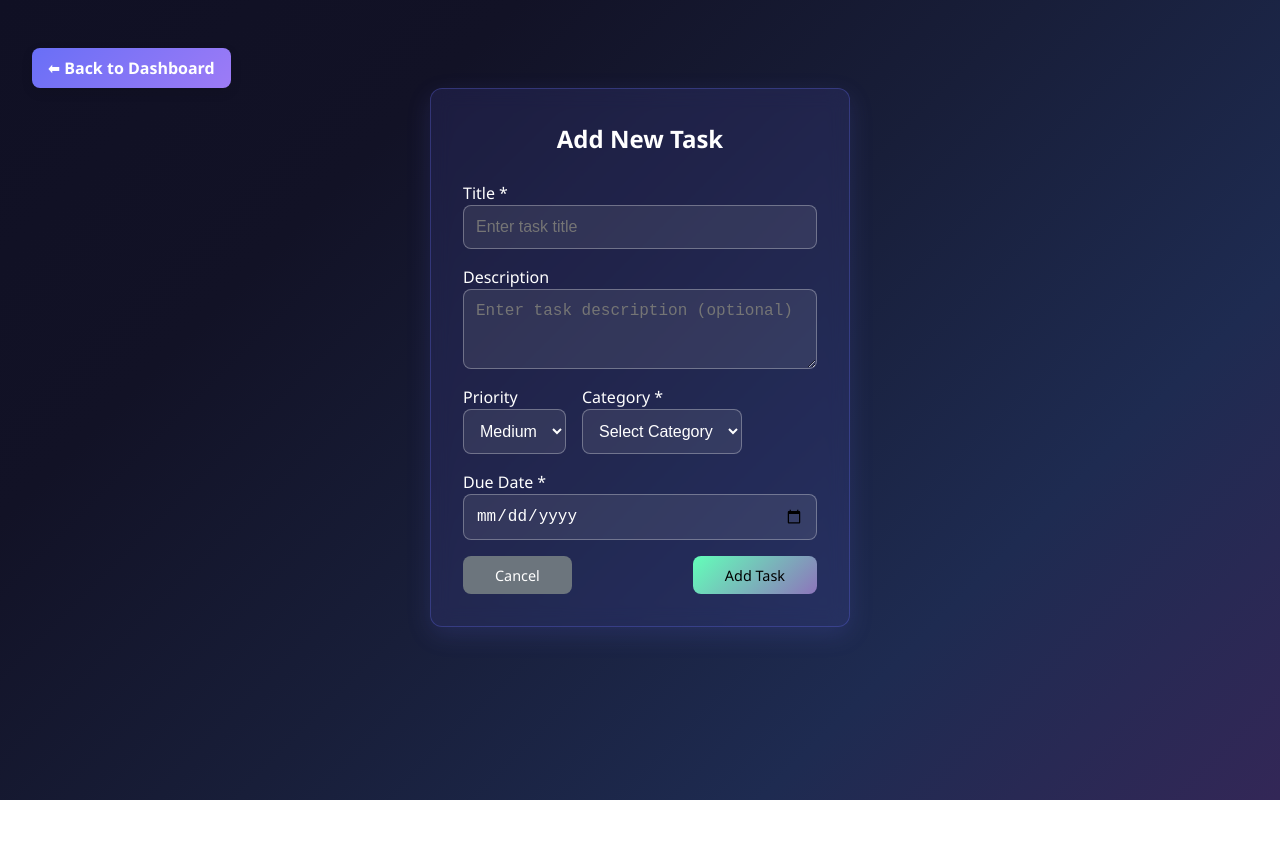
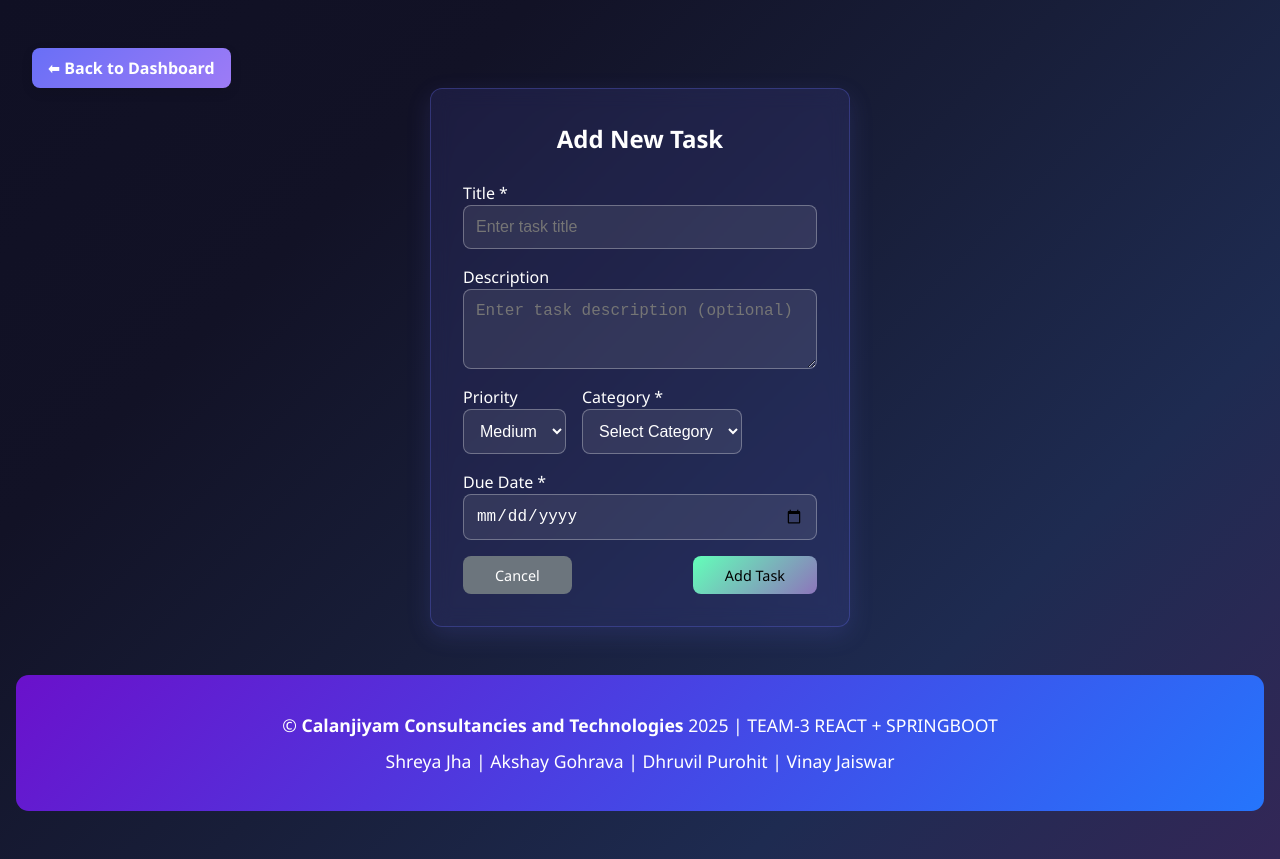
Before and after one commit to Akshaygohrava/Task-Management-System, a React (Vite) app: page /add-task in a window 1280 px wide. Before the commit the page ends 800 px from the top, so only its background shows below. Built offline with nearby package versions, Linux system fonts and the light colour scheme.

Commit message:
An Footer Updated

```diff
--- a/src/Components/TaskMng/AddTask.jsx
+++ b/src/Components/TaskMng/AddTask.jsx
@@ -162,6 +162,17 @@ const AddTask = () => {
           </div>
         </form>
       </div>
+       {/* ✅ Add beautiful footer here */}
+      <footer className="app-footer">
+  <p>
+    © <a href="https://www.calanjiyam.com" target="_blank" rel="noopener noreferrer">
+      Calanjiyam Consultancies and Technologies
+    </a> 2025 | TEAM-3 REACT + SPRINGBOOT
+  </p>
+  <p>
+    Shreya Jha | Akshay Gohrava | Dhruvil Purohit | Vinay Jaiswar
+  </p>
+</footer>
     </div>
   );
 };
--- a/src/Components/TaskMng/ManageTasks.css
+++ b/src/Components/TaskMng/ManageTasks.css
@@ -296,3 +296,36 @@
 }
 
 /* ✅ Other styles remain the same */
+
+
+/* === Beautiful Footer === */
+.app-footer {
+  width: 100%;
+  background: linear-gradient(135deg, #6a11cb, #2575fc);
+  color: #fff;
+  text-align: center;
+  padding: 2rem 1rem;
+  margin-top: 3rem;
+  font-family: 'Segoe UI', Tahoma, Geneva, Verdana, sans-serif;
+  font-size: 1.1rem;
+  border-radius: .8rem;
+}
+
+.app-footer p {
+  margin: 0.3rem 0;
+}
+
+.app-footer a {
+  color: #fff;
+  text-decoration: none;
+  font-weight: bold;
+}
+
+.app-footer a:hover {
+  color: #ffdd57;
+}
+
+.app-footer p:last-child {
+  margin-top: 0.6rem;
+  font-weight: 500;
+}
--- a/src/Components/TaskMng/ManageTasks.jsx
+++ b/src/Components/TaskMng/ManageTasks.jsx
@@ -82,6 +82,19 @@ const ManageTasks = () => {
           />
         )}
       </div>
+
+      {/* ✅ Add beautiful footer here */}
+      <footer className="app-footer">
+  <p>
+    © <a href="https://www.calanjiyam.com" target="_blank" rel="noopener noreferrer">
+      Calanjiyam Consultancies and Technologies
+    </a> 2025 | TEAM-3 REACT + SPRINGBOOT
+  </p>
+  <p>
+    Shreya Jha | Akshay Gohrava | Dhruvil Purohit | Vinay Jaiswar
+  </p>
+</footer>
+
     </div>
   );
 };
--- a/src/Components/TaskMng/ProgressTracker.jsx
+++ b/src/Components/TaskMng/ProgressTracker.jsx
@@ -275,6 +275,17 @@ const ProgressTracker = () => {
         <div className="motivation-box">
           💡 Keep up the momentum! Consistency is key.
         </div>
+         {/* ✅ Add beautiful footer here */}
+      <footer className="app-footer">
+  <p>
+    © <a href="https://www.calanjiyam.com" target="_blank" rel="noopener noreferrer">
+      Calanjiyam Consultancies and Technologies
+    </a> 2025 | TEAM-3 REACT + SPRINGBOOT
+  </p>
+  <p>
+    Shreya Jha | Akshay Gohrava | Dhruvil Purohit | Vinay Jaiswar
+  </p>
+</footer>
       </div>
     </div>
   );
```
